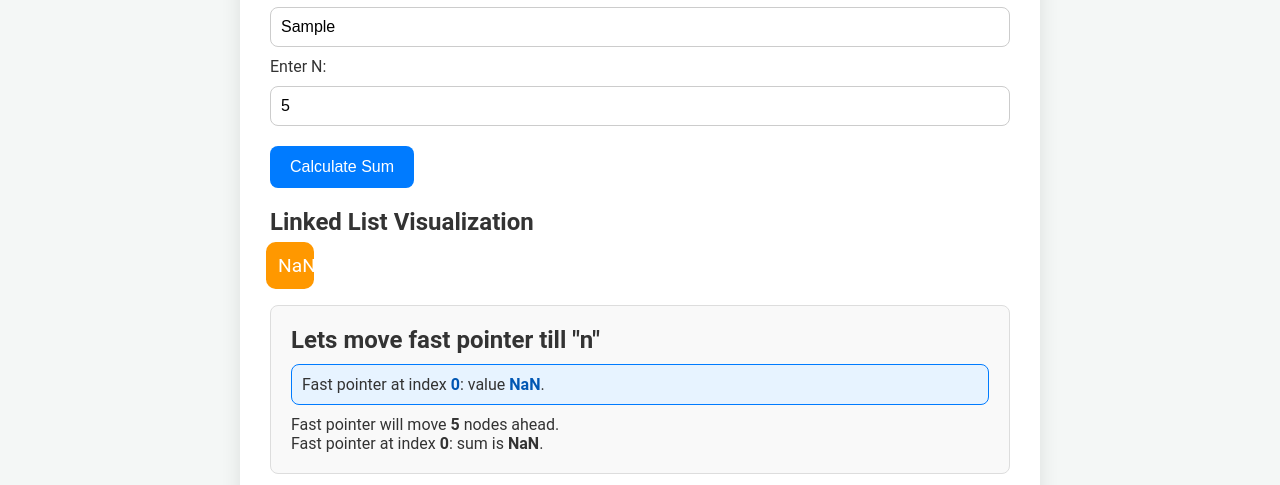
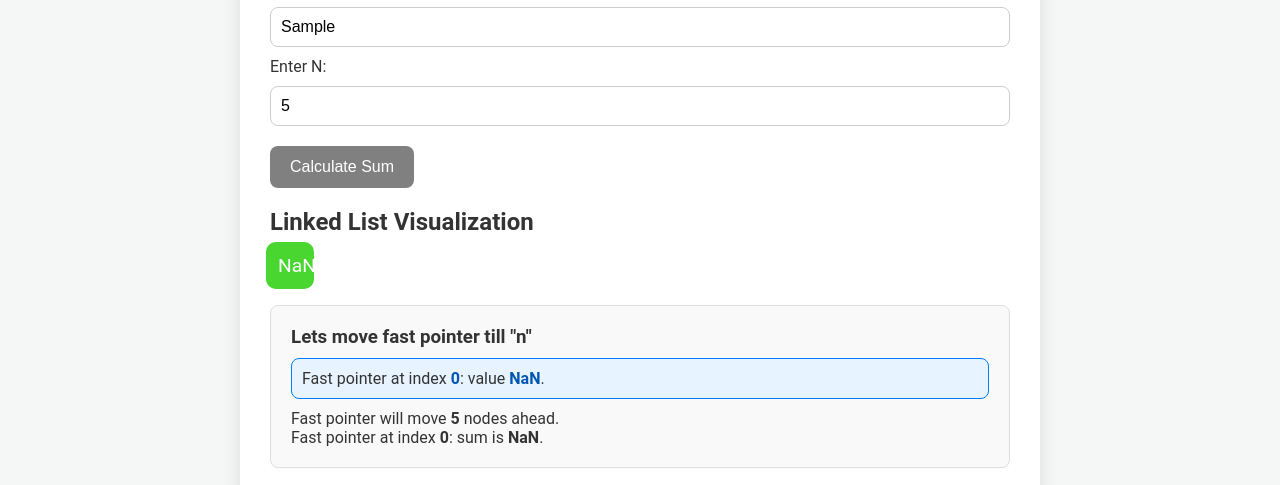
Before and after one commit to kgourav1/linked_list_visualizer, a plain HTML site: page index.html in a window 1280 px wide. Both pictures are taken after typing "Sample", "5" into the empty fields and a click on the button "Calculate Sum". Shown: the part 270-755 px from the top of the page. Drawn offline with Linux system fonts and the light colour scheme.

Commit message:
double click bug fixed

```diff
--- a/index.html
+++ b/index.html
@@ -42,7 +42,7 @@
 
       <!-- Animation for Fast Pointer -->
       <div class="animation-section">
-        <h2>Lets move fast pointer till "n"</h2>
+        <h3>Lets move fast pointer till "n"</h3>
         <div id="fast-pointer-animation"></div>
         <div id="fast-pointer-steps"></div>
       </div>
@@ -55,10 +55,10 @@
 
       <!-- Animation for Slow Pointer -->
       <div class="animation-section">
-        <h2>
+        <h3>
           Now start slow pointer and subtract it from Total Sum and keep adding
           fast pointer
-        </h2>
+        </h3>
         <div id="slow-pointer-animation"></div>
         <div id="slow-pointer-steps"></div>
       </div>
@@ -66,7 +66,7 @@
       <!-- Final Result -->
       <div class="steps-section">
         <h2>Final Result</h2>
-        <p id="sum-display">Sum: 0</p>
+        <p id="sum-display"></p>
       </div>
     </div>
 
--- a/script.js
+++ b/script.js
@@ -1,9 +1,17 @@
 // Handle button click to calculate the sum of last N nodes
+let sum = 0;
 document.getElementById("calculate-btn").addEventListener("click", () => {
   const linkedListInput = document.getElementById("linked-list").value;
   const nValue = parseInt(document.getElementById("n-value").value);
+  sum = 0;
+  document.getElementById("fast-pointer-steps").innerHTML = "";
+  document.getElementById("slow-pointer-steps").innerHTML = "";
+  document.getElementById("linked-list-display").innerHTML = "";
+  document.getElementById("linked-list-display-2").innerHTML = "";
+  document.getElementById("sum-display").innerText = "";
 
   if (linkedListInput && nValue > 0) {
+    document.getElementById("calculate-btn").classList.add("disable");
     const linkedList = linkedListInput.split(",").map(Number); // Convert input to array of numbers
     visualizeLinkedList(linkedList);
     animateFastPointer(linkedList, nValue);
@@ -11,8 +19,6 @@ document.getElementById("calculate-btn").addEventListener("click", () => {
     alert("Please enter a valid linked list and N value.");
   }
 });
-
-let sum = 0;
 
 // Function to visualize the linked list
 function visualizeLinkedList(linkedList) {
@@ -101,6 +107,7 @@ function animateSlowPointer(linkedList, fastIdx) {
     } else {
       clearInterval(intervalId); // Stop when fast pointer reaches the end
       document.getElementById("sum-display").innerText = `Sum: ${sum}`;
+      document.getElementById("calculate-btn").classList.remove("disable");
     }
   }, 2000); // Adjust delay time (1500ms = 1.5 seconds) for visual effect
 }
--- a/styles.css
+++ b/styles.css
@@ -104,12 +104,12 @@ button:hover {
 }
 
 .node.highlight {
-  background-color: #ff9800;
+  background-color: #49d630;
   transform: scale(1.2);
 }
 
 .node2.highlight {
-  background-color: #ff9800 !important;
+  background-color: #e72737 !important;
   transform: scale(1.2);
 }
 
@@ -141,3 +141,8 @@ button:hover {
   font-size: 1.5rem;
   margin-top: 20px;
 }
+
+.disable {
+  pointer-events: none;
+  background-color: grey;
+}
```
